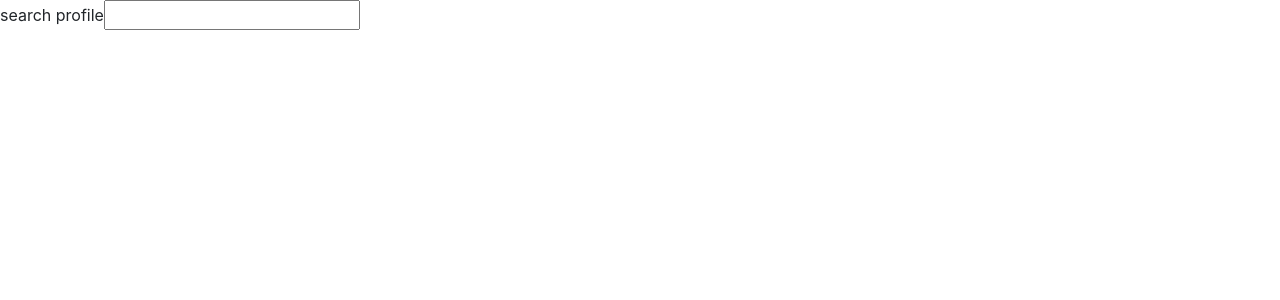
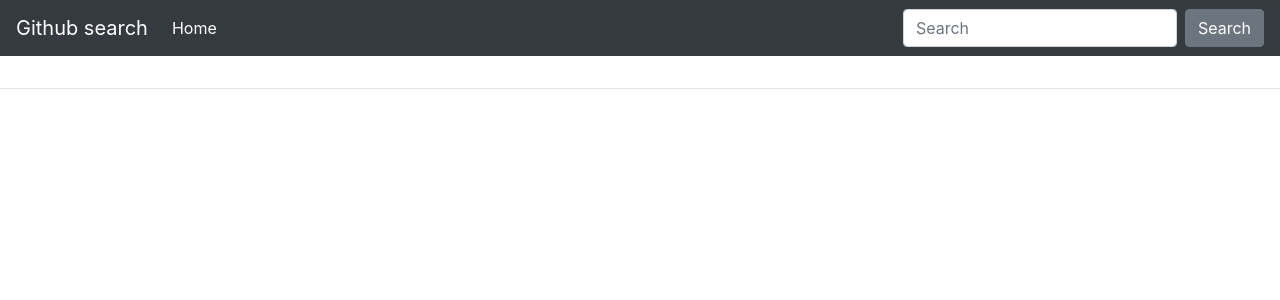
Before and after one commit to teabag98/git-search, an Angular app: page / in a window 1280 px wide. Shown: the top 300 px of the page. Built offline with nearby package versions, Linux system fonts and the light colour scheme; no server answers.

Commit message:
add navbar

```diff
--- a/src/app/app.component.html
+++ b/src/app/app.component.html
@@ -1,13 +1,15 @@
 <app-profile-search></app-profile-search>
+<br><br><br><hr><br><br><br>
+<div class="col-md-8 col-md-offset-2">
+    <div *ngIf='data'>
+       {{data.login}}
+      <p>{{data.id}}</p>
+        {{data.avatar_url}}
 
 
-  <div *ngIf='data'>
-   {{data.login}}
-   {{data.id}}
-   {{data.avatar_url}}
-   {{data.login}}
-   {{data.login}}
+       </div>
+</div>
 
-  </div>
+
 
 <router-outlet></router-outlet>
--- a/src/app/profile-search/profile-search.component.html
+++ b/src/app/profile-search/profile-search.component.html
@@ -1,4 +1,25 @@
-<form >
-  <label for="Search">search profile</label>
-  <input type="text">
-</form>
+<nav class="navbar navbar-expand-md navbar-dark bg-dark fixed-top">
+    <a class="navbar-brand" href="#">Github search</a>
+    <button class="navbar-toggler" type="button" data-toggle="collapse" data-target="#navbarsExampleDefault" aria-controls="navbarsExampleDefault" aria-expanded="false" aria-label="Toggle navigation">
+      <span class="navbar-toggler-icon"></span>
+    </button>
+
+    <div class="collapse navbar-collapse" id="navbarsExampleDefault">
+      <ul class="navbar-nav mr-auto">
+        <li class="nav-item active">
+          <a class="nav-link" href="#">Home <span class="sr-only">(current)</span></a>
+        </li>
+
+      </ul>
+      <form class="form-inline my-2 my-lg-0">
+        <input class="form-control mr-sm-2" type="text" placeholder="Search" aria-label="Search">
+        <button class="btn btn-secondary my-2 my-sm-0" type="submit">Search</button>
+      </form>
+    </div>
+  </nav>
+
+  <main role="main" class="container">
+
+
+
+  </main>
```
